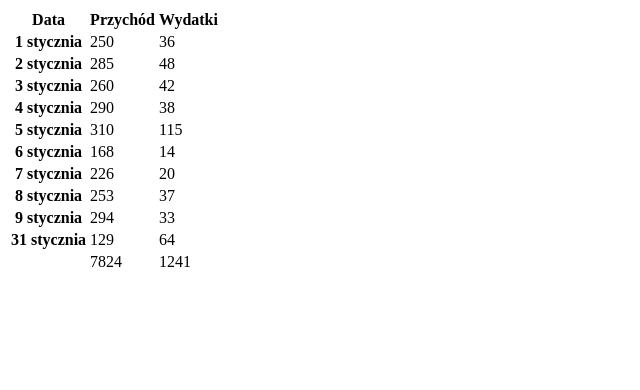
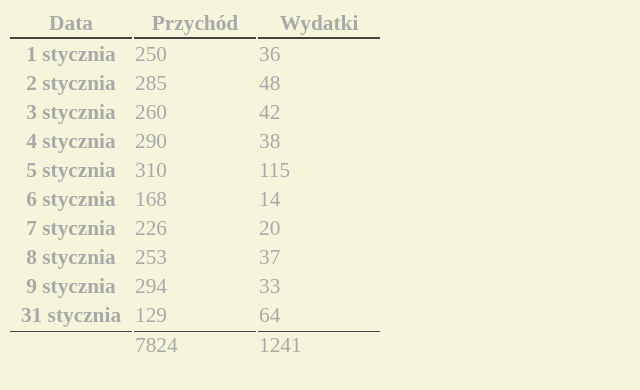
Before and after one commit to albim72/BOOTCAMP_PYTHON_1, a plain HTML site: page STRONY_WWW/TABELA/index.html in a window 1280 px wide. Shown: the whole page, without its empty margins (0-640 px from the left). Drawn offline with Linux system fonts and the light colour scheme; files that its build step writes are made by us from their sources.

Commit message:
Update index.html

```diff
--- a/STRONY_WWW/TABELA/index.html
+++ b/STRONY_WWW/TABELA/index.html
@@ -6,6 +6,7 @@
     <meta http-equiv="X-UA-Compatible" content="IE=edge">
     <meta name="viewport" content="width=device-width, initial-scale=1.0">
     <title>kompletna tabela</title>
+    <link rel="stylesheet" href="styl/tb.css">
 </head>
 
 <body>
```
